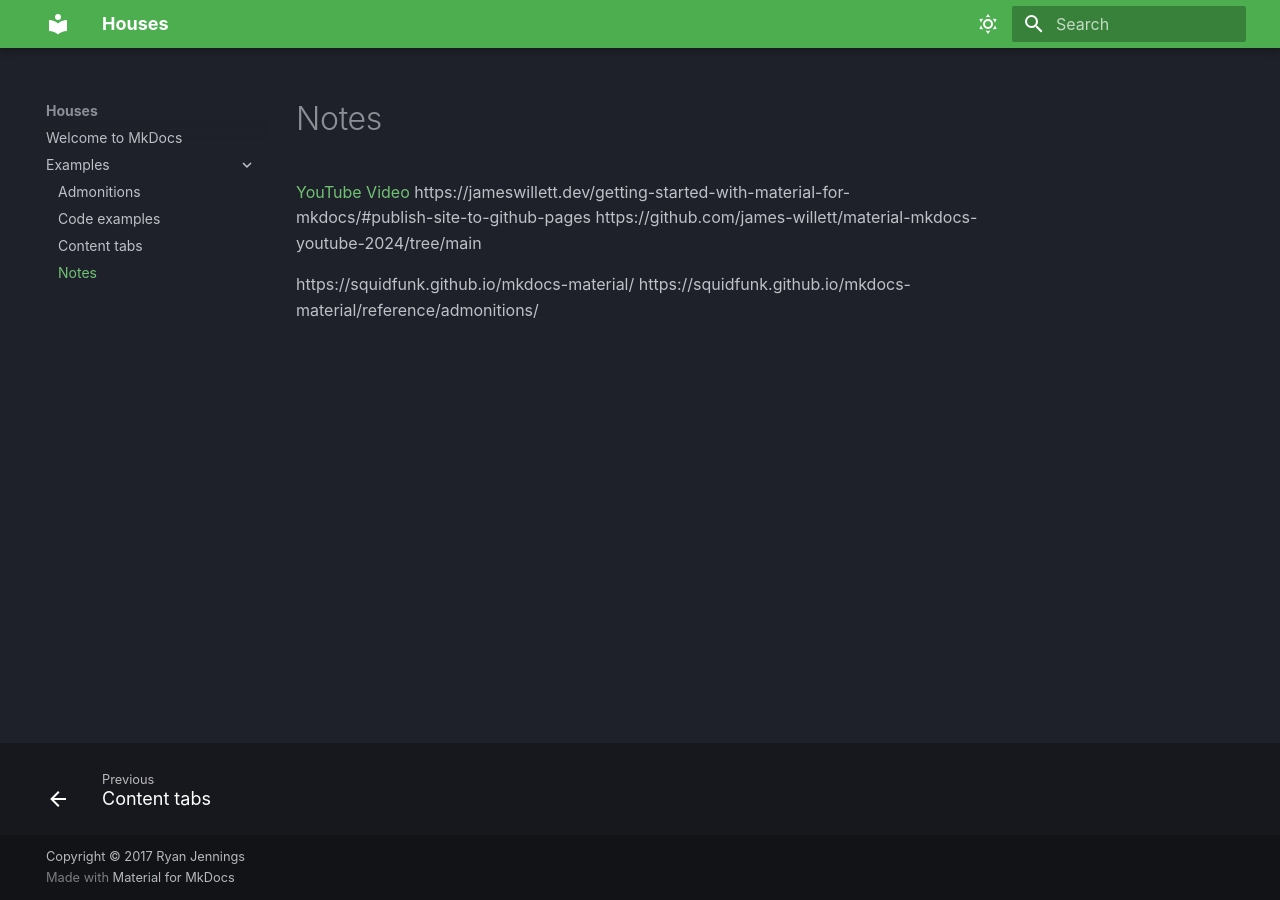
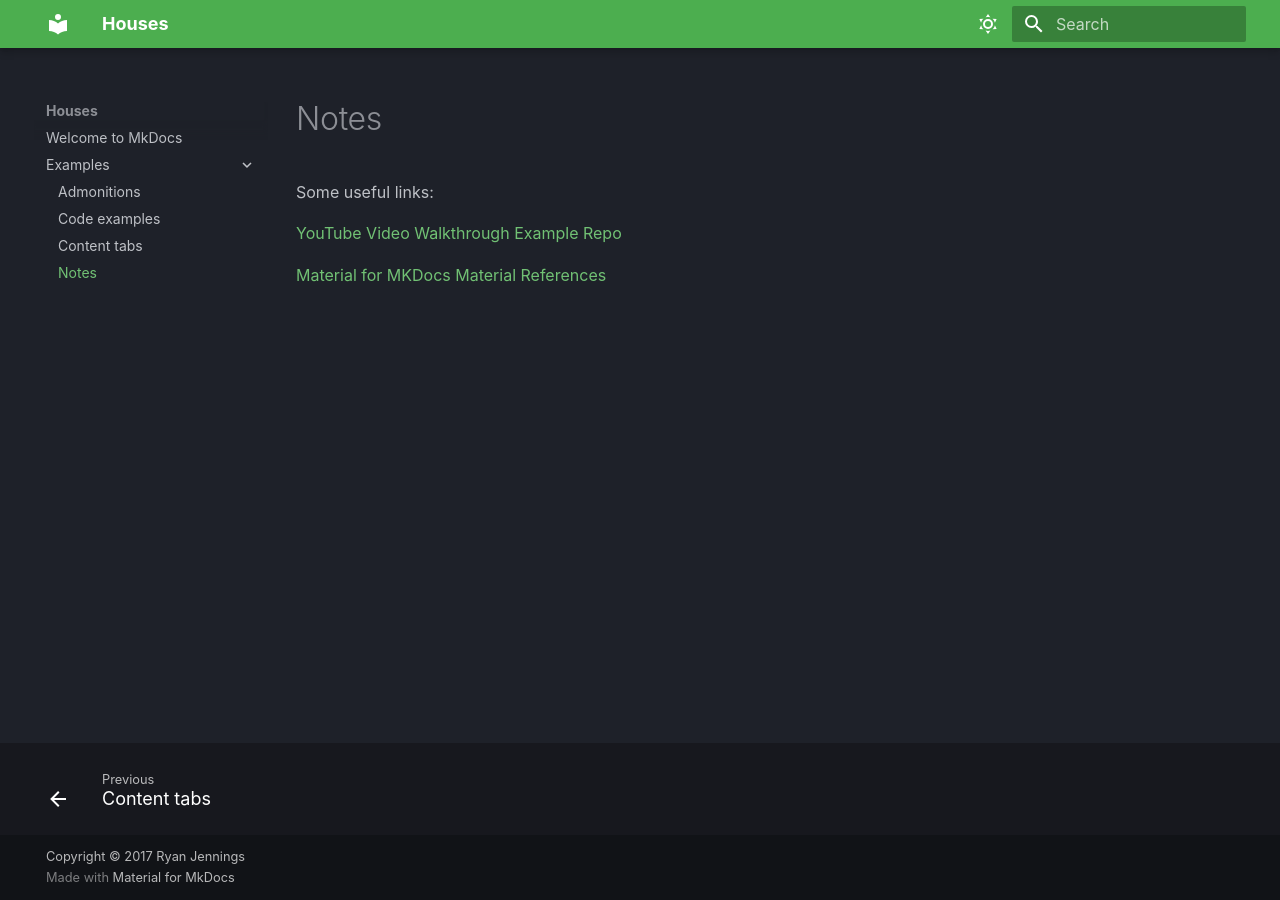
Before and after one commit to rjslingshot/houses-website, an MkDocs documentation site: the page built from docs/examples/notes.md, in a window 1280 px wide. Built offline with MkDocs 1.6.1 and Material for MkDocs 9.7.7, drawn with Linux system fonts in a browser that asks for light colours; some web fonts are replaced.

Commit message:
updated notes page

```diff
--- a/docs/examples/notes.md
+++ b/docs/examples/notes.md
@@ -1,7 +1,9 @@
+
+Some useful links:
 
 [YouTube Video]("https://www.youtube.com/watch?v=xlABhbnNrfI")
-https://jameswillett.dev/getting-started-with-material-for-mkdocs/#publish-site-to-github-pages
-https://github.com/james-willett/material-mkdocs-youtube-2024/tree/main
+[Walkthrough]("https://jameswillett.dev/getting-started-with-material-for-mkdocs/#publish-site-to-github-pages")
+[Example Repo]("https://github.com/james-willett/material-mkdocs-youtube-2024/tree/main")
 
-https://squidfunk.github.io/mkdocs-material/
-https://squidfunk.github.io/mkdocs-material/reference/admonitions/
+[Material for MKDocs]("https://squidfunk.github.io/mkdocs-material/")
+[Material References]("https://squidfunk.github.io/mkdocs-material/reference/")
```
